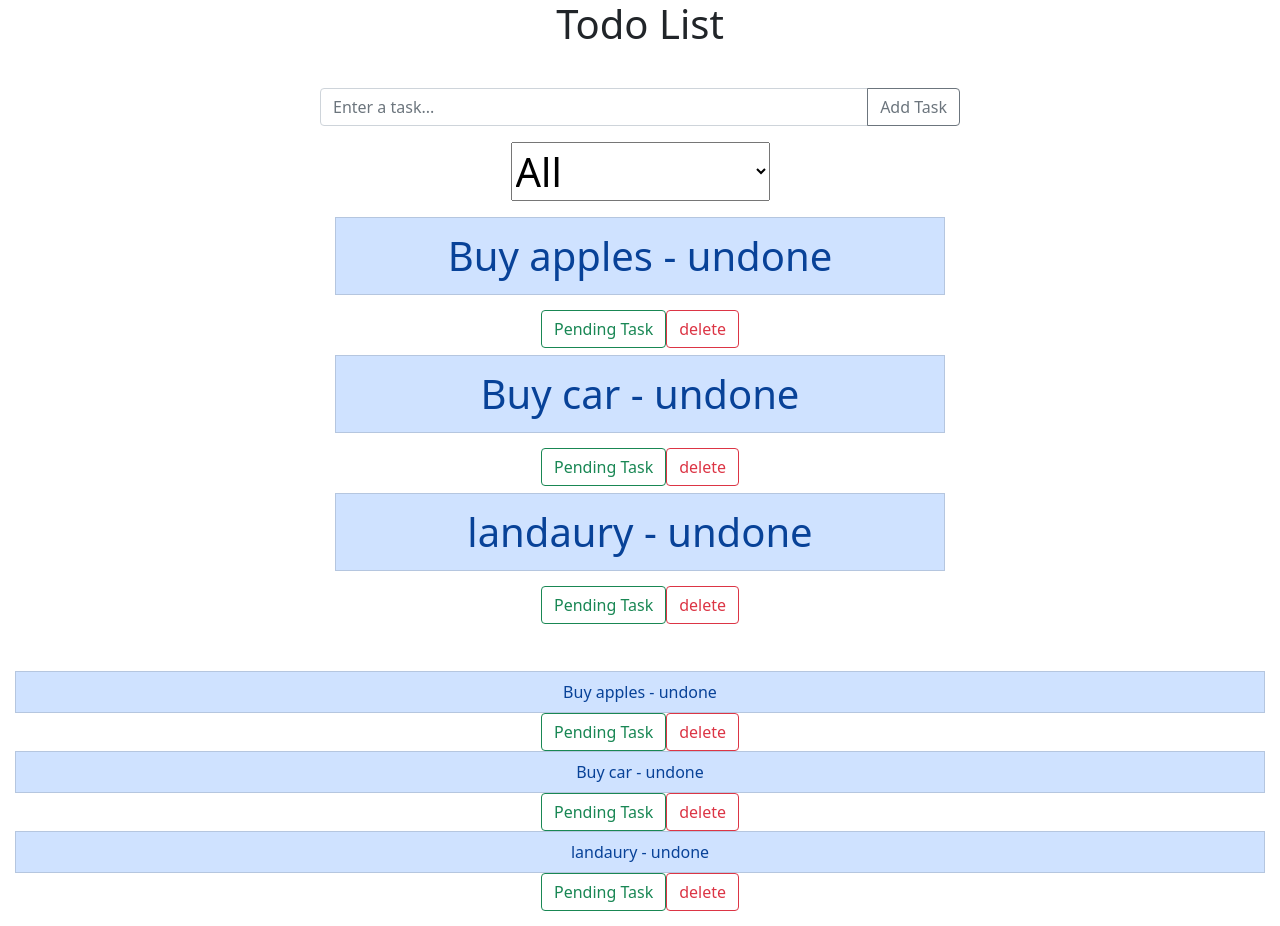
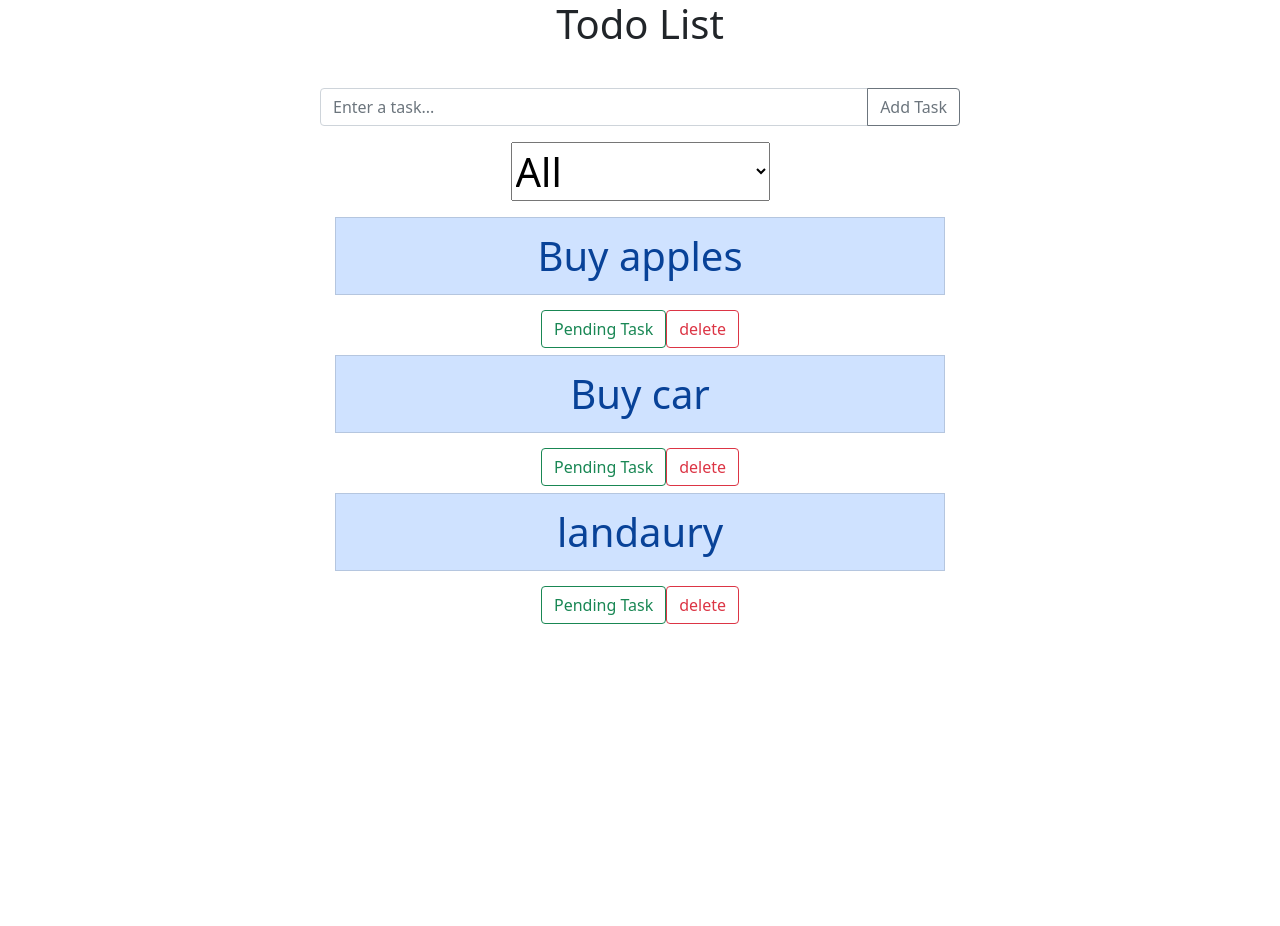
Before and after one commit to AthariCoded/TodoList, a React (Create React App) app: page / in a window 1280 px wide. After the commit the page ends 800 px from the top, so only its background shows below. Built offline with nearby package versions, Linux system fonts and the light colour scheme.

Commit message:
front end done mohammad

```diff
--- a/src/App.js
+++ b/src/App.js
@@ -12,7 +12,6 @@ function App() {
         <Form />
         <TodoList />
       </Wrapper>
-      <TodoList />
     </div>
   );
 }
--- a/src/components/Form.js
+++ b/src/components/Form.js
@@ -14,7 +14,7 @@ const Form = () => {
   };
   const handleSubmit = (event) => {
     event.preventDefault();
-    todoStore.addTodo(newTodo);
+    todoStore.todosAdd(newTodo);
   };
 
   return (
@@ -39,7 +39,7 @@ const Form = () => {
         </button>
       </div>
       <div className="select">
-        <select /*onChange={statusHandler}*/ name="todos">
+        <select name="todos">
           <option value="all">All</option>
           <option value="finished">Finished</option>
           <option value="unfinished">Not Finished</option>
--- a/src/components/Todo.js
+++ b/src/components/Todo.js
@@ -21,7 +21,6 @@ const Todo = (props) => {
         }`}
       >
         {props.todo.name}
-        {" - " + props.todo.status}
       </li>
       {/* onClick = {handleClick} */}
       {/* (props.todo.status === "undone")? "finished" :"unfinished" */}
```
